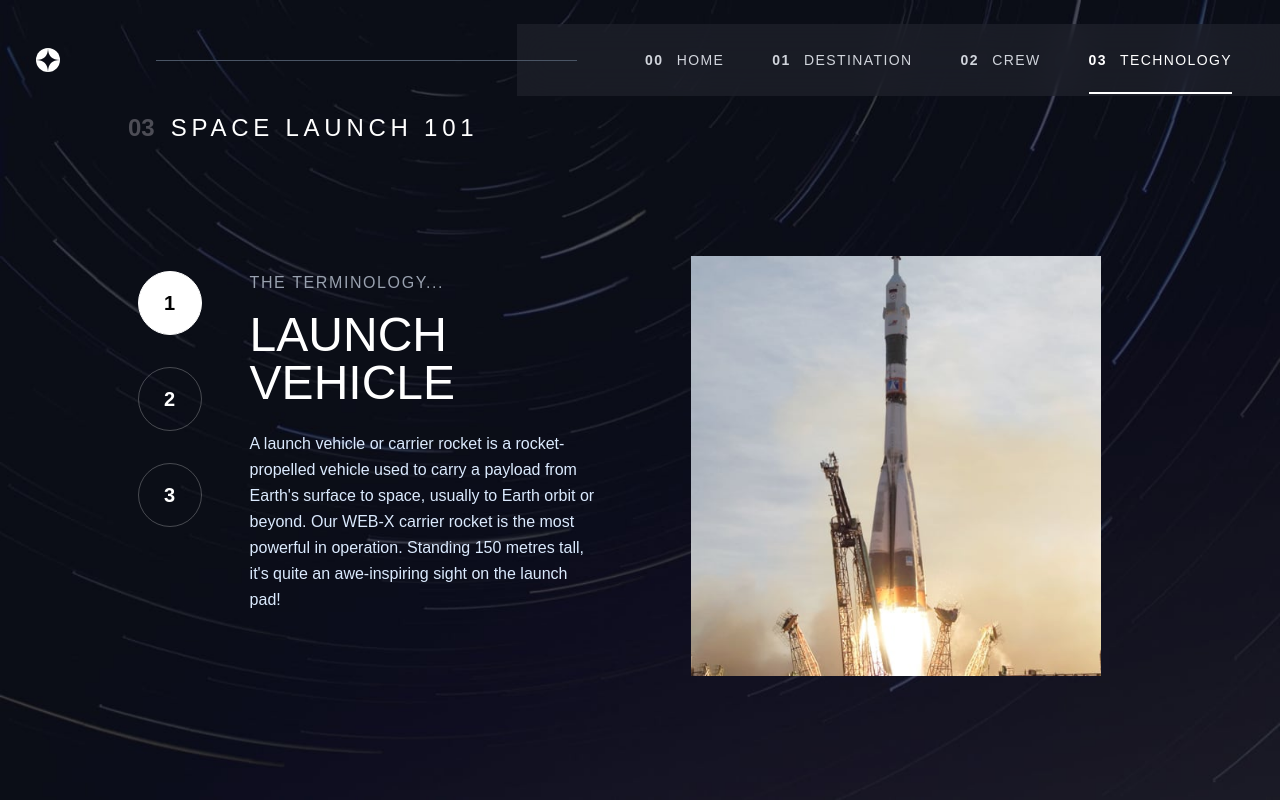
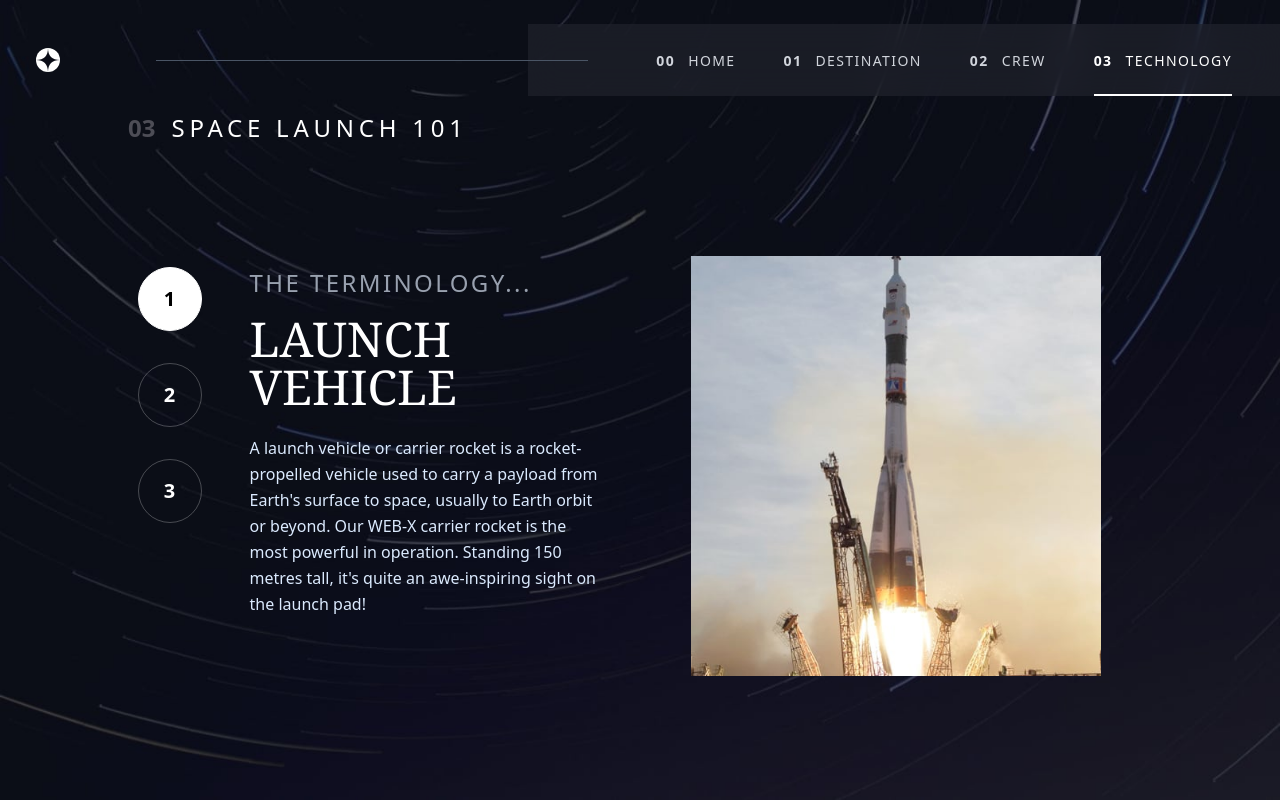
Before and after one commit to Ebrahim-hamada/Space, a React (Vite) app: page /technology in a window 1280 px wide. Built offline with nearby package versions, Linux system fonts and the light colour scheme.

Commit message:
commit 40:edit font family

```diff
--- a/src/Components/crew/Crew.jsx
+++ b/src/Components/crew/Crew.jsx
@@ -138,10 +138,10 @@ const Crew = () => {
               <div className={`max-w-[500px] mx-auto lg:mx-0 mt-10 lg:mb-50 transition-all duration-700 ${
                 isAnimating ? "opacity-0 scale-95" : "opacity-100 scale-100"
               }`}>
-                <h2 className="text-gray-400 text-xl md:text-2xl mb-2">
+                <h2 className="text-gray-400 text-xl tracking-widest md:text-2xl mb-2">
                   {currentMember.role}
                 </h2>
-                <h3 className="text-4xl md:text-5xl font-bold mb-6">
+                <h3 className="text-4xl md:text-5xl font-serif mb-6">
                   {currentMember.name}
                 </h3>
                 <p className="text-blue-100  leading-relaxed">
--- a/src/Components/destination/Destination.jsx
+++ b/src/Components/destination/Destination.jsx
@@ -149,7 +149,7 @@ const Destination = () => {
                   isAnimating ? "opacity-0 scale-95" : "opacity-100 scale-100"
                 }`}
               >
-                <h2 className="text-[80px]  md:text-[100px] font-normal leading-none mb-4">
+                <h2 className="text-[80px]  md:text-[100px] font-serif leading-none mb-4">
                   {currentDest.title}
                 </h2>
 
--- a/src/Components/home/Home.jsx
+++ b/src/Components/home/Home.jsx
@@ -25,7 +25,7 @@ const Home = () => {
   return (
     <PageTransition>
       <div
-        className="min-h-screen text-center lg:text-start text-white bg-cover bg-center bg-no-repeat overflow-x-hidden"
+        className="min-h-screen text-center  lg:text-start text-white bg-cover bg-center bg-no-repeat overflow-x-hidden"
         style={{ backgroundImage: `url(${backgroundImage})` }}
       >
         <div className="w-[90%] mx-auto px-6 pt-32 md:pt-70 lg:pt-90 pb-20">
@@ -34,7 +34,7 @@ const Home = () => {
               <h2 className="text-lg md:text-xl uppercase tracking-widest text-blue-100 mb-4">
                 So, you want to travel to
               </h2>
-              <h1 className="text-7xl md:text-8xl lg:text-9xl text-white mb-6">
+              <h1 className="font-serif text-7xl md:text-8xl lg:text-9xl text-white mb-6">
                 SPACE
               </h1>
               <p className="w-[90%] mx-auto md:w-full text-base md:text-lg text-blue-100 leading-relaxed">
@@ -47,7 +47,7 @@ const Home = () => {
 
             <div className="flex justify-center lg:justify-end">
               <div className="relative group">
-                <button className="relative bg-white text-black font-serif text-xl px-10 py-10 rounded-full w-40 h-40 sm:w-48 sm:h-48 md:w-56 md:h-56 flex items-center justify-center uppercase tracking-widest transition-all duration-300 hover:shadow-[0_0_0_45px_rgba(255,255,255,0.3)] lg:hover:shadow-[0_0_0_75px_rgba(255,255,255,0.3)]">
+                <button className="relative bg-white text-black text-xl px-10 py-10 font-serif rounded-full w-40 h-40 sm:w-48 sm:h-48 md:w-56 md:h-56 flex items-center justify-center uppercase tracking-widest transition-all duration-300 hover:shadow-[0_0_0_45px_rgba(255,255,255,0.3)] lg:hover:shadow-[0_0_0_75px_rgba(255,255,255,0.3)]">
                   Explore
                 </button>
               </div>
--- a/src/Components/technology/Technology.jsx
+++ b/src/Components/technology/Technology.jsx
@@ -102,7 +102,7 @@ const Technology = () => {
     <PageTransition>
       <div
         {...swipeHandlers}
-        className="min-h-screen text-center lg:text-start text-white bg-cover bg-center bg-no-repeat touch-pan-y"
+        className="min-h-screen text-center lg:text-start font text-white bg-cover bg-center bg-no-repeat touch-pan-y"
         style={{ backgroundImage: `url(${backgroundImage})` }}
       >
         <div className="lg:w-[80%] mx-auto py-8 max-w-7xl min-h-screen flex flex-col">
@@ -160,10 +160,10 @@ const Technology = () => {
                     fade ? "opacity-0 scale-95" : "opacity-100 scale-100"
                   }`}
                 >
-                  <h2 className="text-gray-400 text-sm lg:text-base tracking-widest mb-4">
+                  <h2 className="text-gray-400 text-2xl tracking-widest mb-4">
                     THE TERMINOLOGY...
                   </h2>
-                  <h3 className="text-3xl md:text-4xl lg:text-5xl font-light mb-6">
+                  <h3 className="text-3xl md:text-4xl lg:text-5xl font-serif mb-6">
                     {currentTech.name}
                   </h3>
                   <p className="text-blue-100 mb-12 leading-relaxed">
--- a/src/index.css
+++ b/src/index.css
@@ -1,9 +1,7 @@
 @import "tailwindcss";
 @import url('https://fonts.googleapis.com/css2?family=Arvo:ital,wght@0,400;0,700;1,400;1,700&family=Bellefair&family=Dancing+Script:wght@400..700&family=Edu+NSW+ACT+Foundation:wght@405&family=IBM+Plex+Sans:ital,wght@0,100;0,200;0,300;0,400;0,500;0,600;0,700;1,100;1,200;1,300;1,400;1,500;1,600;1,700&family=Pacifico&display=swap');
 
-body{
-    font-family: "Raleway", sans-serif;
-}
+
 html, body, #root {
     background: black;
     min-height: 100vh;
```
